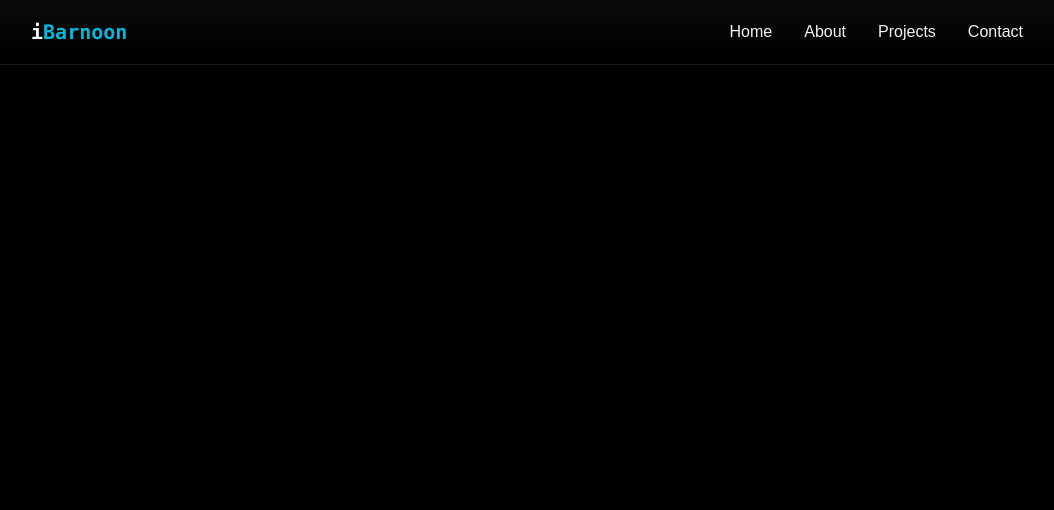
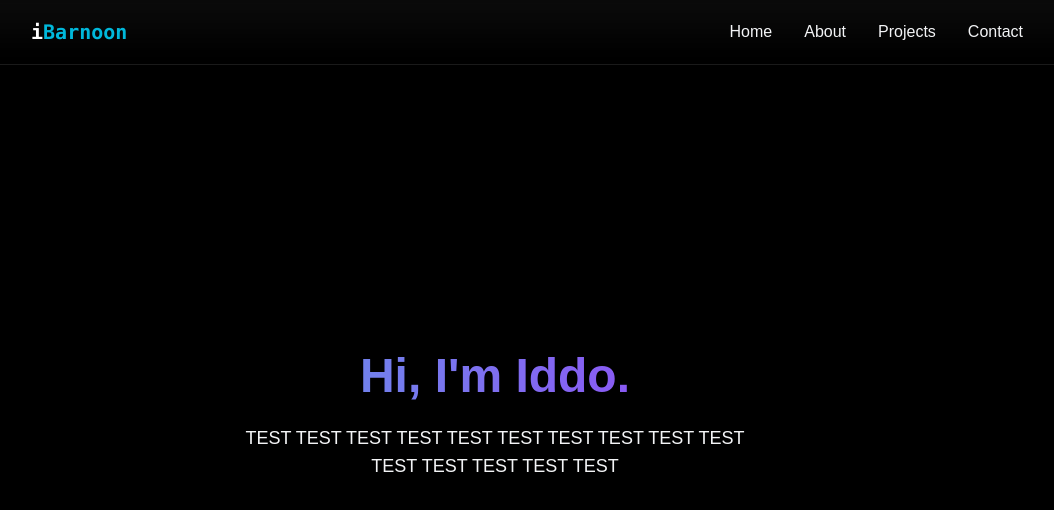
Before and after one commit to iddobarnoon/i-portfolio, a React (Vite) app: page / in a window 1280 px wide. Shown: the top 510 px of the page, without its empty margins (145-1199 px from the left). Built offline with nearby package versions, Linux system fonts and the light colour scheme.

Commit message:
animated title

```diff
--- a/src/App.jsx
+++ b/src/App.jsx
@@ -2,6 +2,7 @@ import './App.css';
 import { LoadingScreen } from './components/LoadingScreen';
 import { NavBar } from './components/Navbar';
 import { MobileMenu } from './components/MobileMenu';
+import { Home } from './components/sections/Home';
 import "./index.css";
 import { useState } from "react";
 
@@ -17,7 +18,7 @@ function App() {
       >
         <NavBar menuOpen={menuOpen} setMenuOpen={setMenuOpen} />
         <MobileMenu menuOpen={menuOpen} setMenuOpen={setMenuOpen} />
-
+        <Home/>
       </div>
     </>
     );
--- a/src/components/sections/Home.jsx
+++ b/src/components/sections/Home.jsx
@@ -0,0 +1,11 @@
+export const Home = () => {
+    return(
+    <section id="home" className="min-h-screen flex items-center justify-center relative">
+        <div className="text-center z-10 px-4">
+            <h1 className="text-5xl md:text7xl font-bold mb-6 bg-gradient-to-r from-cyan-500 to-purple-600 bg-clip-text text-transparent leading-right animate-gradient">
+                Hi, I'm Iddo.
+            </h1>
+            <p className="tex-gray-400 text-lg mb-8 max-w-lg mx-auto">TEST TEST TEST TEST TEST TEST TEST TEST TEST TEST TEST TEST TEST TEST TEST </p>
+        </div>
+    </section>);
+}
--- a/src/index.css
+++ b/src/index.css
@@ -24,6 +24,17 @@ html, body{
     animation: blink 0.5s ease infinite;
   }
 
+  @keyframes gradient {
+    0% { background-position: 100% 50%; }
+    50% { background-position: 0% 50%; }
+    100% { background-position: 100% 50%; }
+  }
+
+  .animate-gradient {
+    animation: gradient 5s ease infinite;
+    background-size: 200% 200%;
+  }
+
   @keyframes loading {
     0%{
       transform: translateX(-100%);
```
